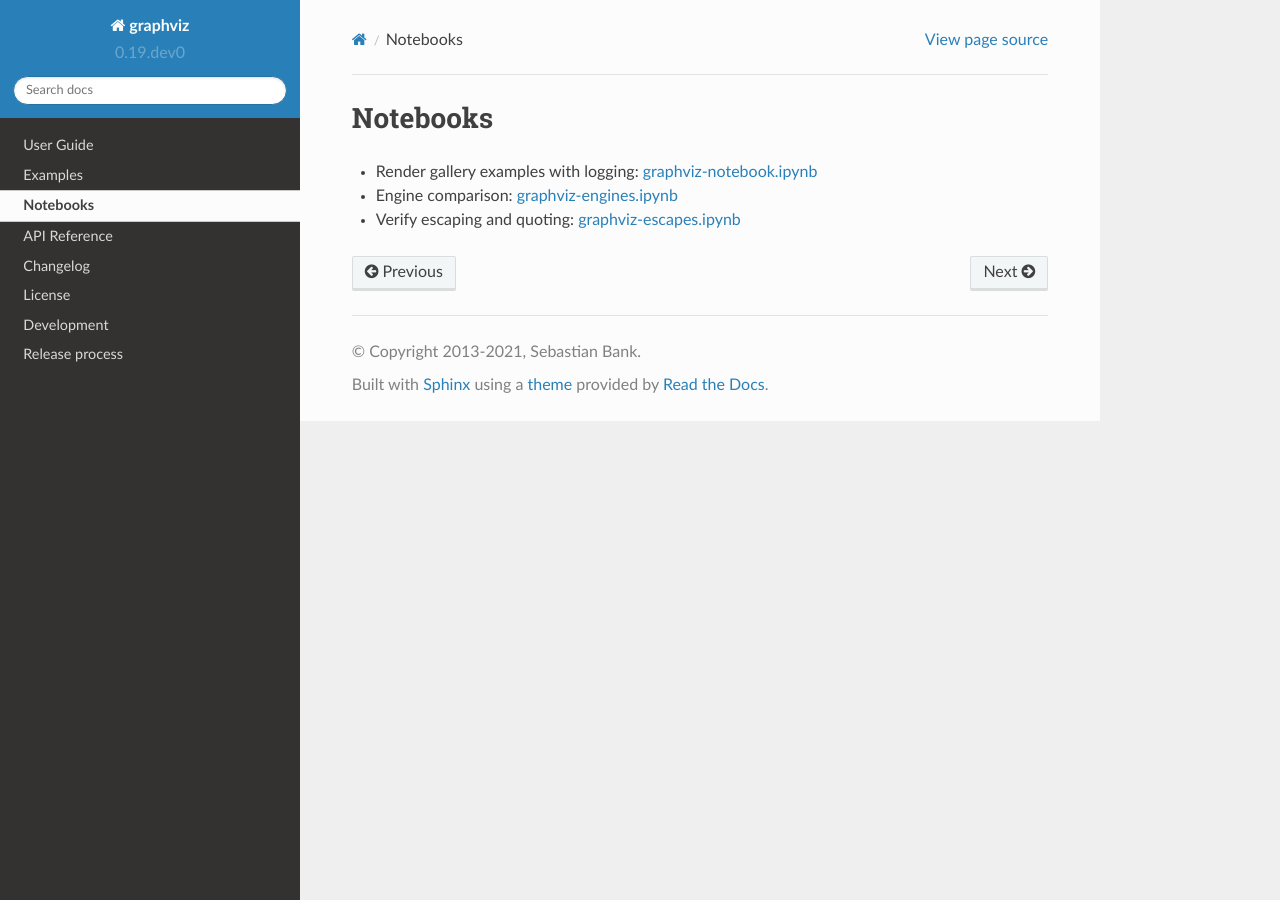
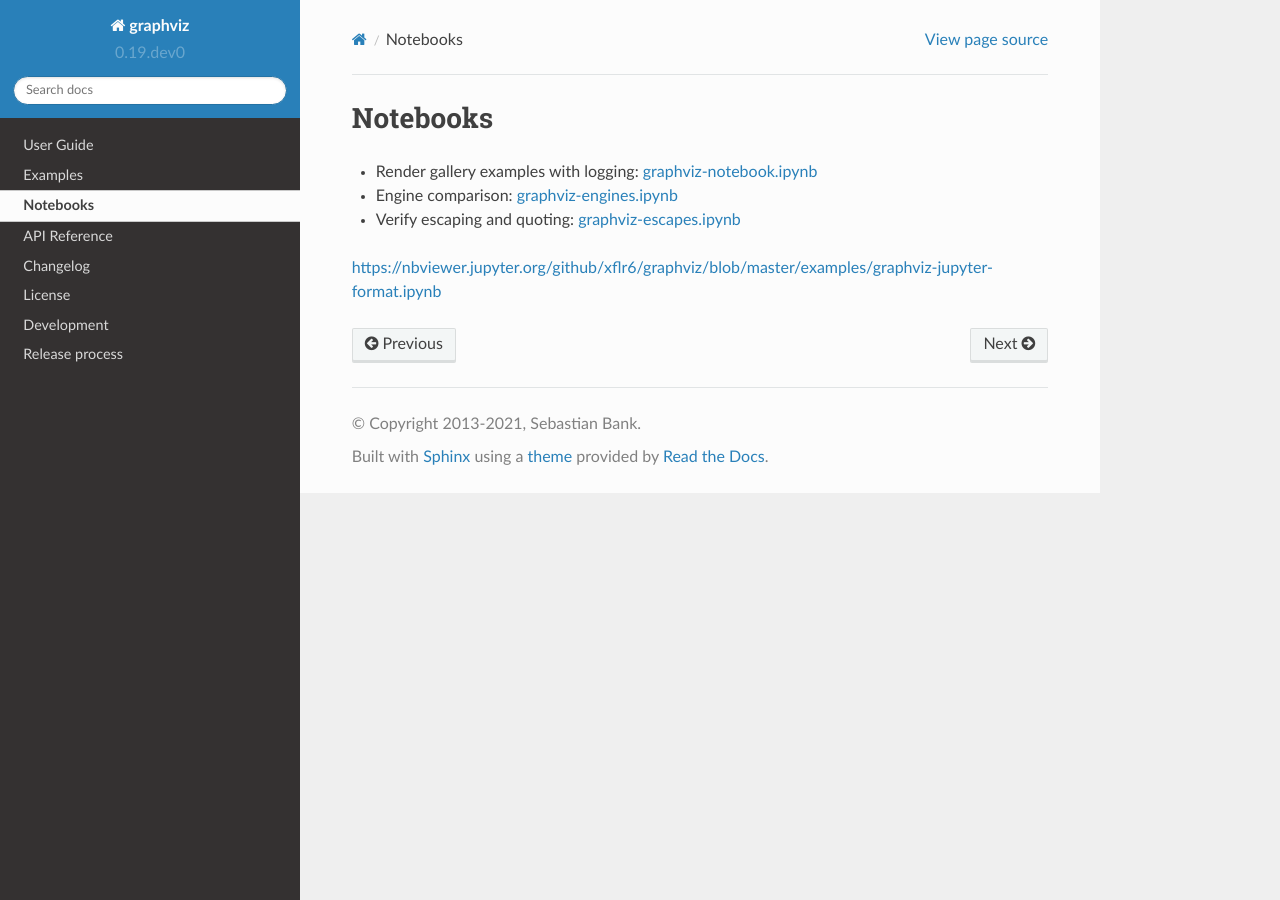
Before and after one commit to xflr6/graphviz, a Sphinx documentation site: the page built from docs/notebooks.rst, in a window 1280 px wide. Built offline with Sphinx 7.4.7 and the Read the Docs theme 2.0.0, drawn with Linux system fonts in a browser that asks for light colours; the version number is read from the project's files by our own code.

Commit message:
add notebook for set_jupyter_format()

```diff
--- a/docs/notebooks.rst
+++ b/docs/notebooks.rst
@@ -11,3 +11,5 @@ Notebooks
 .. _graphviz-notebook.ipynb: https://nbviewer.jupyter.org/github/xflr6/graphviz/blob/master/examples/graphviz-notebook.ipynb
 .. _graphviz-engines.ipynb: https://nbviewer.jupyter.org/github/xflr6/graphviz/blob/master/examples/graphviz-engines.ipynb
 .. _graphviz-escapes.ipynb: https://nbviewer.jupyter.org/github/xflr6/graphviz/blob/master/examples/graphviz-escapes.ipynb
+.. _graphviz-jupyter-format.ipynb:
+https://nbviewer.jupyter.org/github/xflr6/graphviz/blob/master/examples/graphviz-jupyter-format.ipynb
```
Also changed, not shown: 1 other file.
